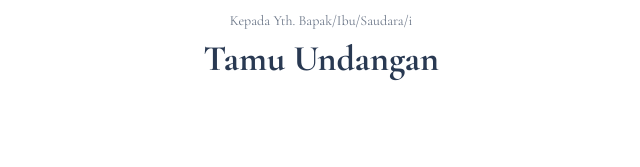
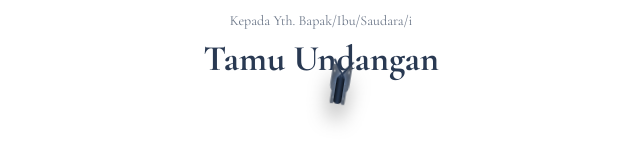
Before and after one commit to farhandwk/wedding-invitation, a Next.js app: page / in a window 1280 px wide. Shown: the part 231-398 px from the top of the page, without its empty margins (319-959 px from the left). Built offline with nearby package versions, Linux system fonts and the light colour scheme.

Commit message:
Butterfly Implementation

```diff
--- a/app/pages/person-2.tsx
+++ b/app/pages/person-2.tsx
@@ -3,6 +3,7 @@
 import React, { useEffect, useRef, useState } from 'react'
 import { serif, script, serif_2 } from '@/src/lib/font';
 import Image from "next/image";
+import Butterfly from '@/components/Butterfly';
 
 import AnimatedLine from '@/components/AnimatedLine';
 
@@ -87,6 +88,7 @@ const AnimatedProfile = ({ p }: { p: PersonItem }) => {
 const Person  = () => {
     return (
         <section className={`${serif.className} text-navy h-auto min-w-[100vw] bg-[#FFFFF] flex flex-col gap-24 items-center justify-center text-center px-6 py-24 text-base overflow-hidden`}>
+          <Butterfly/>
             <h1 className='text-[0.85rem] sm:text-sm md:text-base lg:text-2l font-normal'>Ya Allah.. bersimpuh kami memohon ridha-Mu untuk pernikahan putra-putri kami:</h1>
             <div className='flex flex-col w-full max-w-2xl'>
               {persons.map((p, index) => (
--- /dev/null
+++ b/components/Butterfly.tsx
@@ -0,0 +1,193 @@
+'use client';
+
+import React, { useState, useEffect, useRef, useCallback } from 'react';
+
+// Tipe data untuk State kupu-kupu
+interface ButterflyState {
+  x: number;
+  y: number;
+  size: number;
+  rotation: number;
+  tDuration: number; // Transition Duration (Kecepatan terbang)
+  wDuration: number; // Wing Animation Duration (Kecepatan kepakan sayap)
+  isMounted: boolean;
+}
+
+export default function Butterfly() {
+  const timeoutRef = useRef<NodeJS.Timeout | null>(null);
+
+  const [state, setState] = useState<ButterflyState>({
+    x: 0,
+    y: 0,
+    size: 45,
+    rotation: 0,
+    tDuration: 0,
+    wDuration: 0.5,
+    isMounted: false, // Digunakan untuk menghindari Hydration Error di Next.js
+  });
+
+  const generateRandom = (min: number, max: number) => {
+    return Math.floor(Math.random() * (max - min + 1)) + min;
+  };
+
+  const flutter = useCallback((isStartled = false) => {
+    setState((prev) => {
+      if (typeof window === 'undefined') return prev;
+
+      let { x, y, size, rotation, isMounted } = prev;
+
+      // Inisialisasi posisi awal di tengah layar jika baru pertama kali load
+      if (!isMounted) {
+        x = window.innerWidth / 2;
+        y = window.innerHeight / 2;
+      }
+
+      let tDuration, wDuration, nextTimer;
+
+      if (isStartled) {
+        // TERKEJUT: Melompat jauh, durasi cepat, kepakan cepat
+        x += generateRandom(-300, 300);
+        y += generateRandom(-300, 300);
+        tDuration = generateRandom(3, 8) / 10;
+        wDuration = generateRandom(1, 2) / 10;
+        nextTimer = 1000; // Cepat kembali santai setelah 1 detik
+      } else {
+        // SANTAI: Mengambang dekat, durasi lambat, kepakan anggun
+        x += generateRandom(-150, 150);
+        y += generateRandom(-150, 150);
+        tDuration = generateRandom(60, 120) / 10;
+        wDuration = generateRandom(4, 7) / 10;
+        nextTimer = generateRandom(5000, 10000); // 5-10 detik melayang lambat
+      }
+
+      // Menjaga agar tidak keluar batas layar
+      const maxX = window.innerWidth - 100;
+      const maxY = window.innerHeight - 100;
+      x = Math.max(30, Math.min(x, maxX - 30));
+      y = Math.max(30, Math.min(y, maxY - 30));
+
+      // Variasi ukuran agar terlihat menjauh/mendekat (3D halus)
+      size += generateRandom(-5, 5);
+      size = Math.max(40, Math.min(size, 55));
+
+      // Variasi kemiringan badan
+      rotation += generateRandom(-25, 25);
+      rotation = Math.max(-15, Math.min(rotation, 15));
+
+      // Atur jadwal manuver berikutnya
+      if (timeoutRef.current) clearTimeout(timeoutRef.current);
+      timeoutRef.current = setTimeout(() => flutter(false), nextTimer);
+
+      return { x, y, size, rotation, tDuration, wDuration, isMounted: true };
+    });
+  }, []);
+
+  // Fungsi klik saat user mengagetkan kupu-kupu
+  const handleStartle = () => {
+    if (timeoutRef.current) clearTimeout(timeoutRef.current);
+    flutter(true);
+  };
+
+  // Jalankan animasi saat komponen di-mount ke browser
+  useEffect(() => {
+    flutter(false);
+    return () => {
+      if (timeoutRef.current) clearTimeout(timeoutRef.current);
+    };
+  }, [flutter]);
+
+  // Hindari render di server (Hydration mismatch) sebelum posisi fix didapatkan
+  if (!state.isMounted) return null;
+
+  return (
+    <>
+      <style dangerouslySetInnerHTML={{ __html: `
+        .bf-body-ant::before, .bf-body-ant::after {
+          content: ''; position: absolute; top: -18px; width: 1.5px; height: 22px; background: #293952; border-radius: 5px;
+        }
+        .bf-body-ant::before { left: 0px; transform: rotate(-35deg); }
+        .bf-body-ant::after { right: 0px; transform: rotate(35deg); }
+
+        .bf-wing {
+          background-color: #293952;
+          box-shadow: inset 0 0 15px rgba(255, 255, 255, 0.4), inset 0 0 5px #293952;
+          opacity: 0.92;
+          animation-iteration-count: infinite;
+          animation-direction: alternate;
+        }
+
+        .bf-upper-left {
+          border-radius: 10% 80% 0% 30%; transform-origin: 100% 50%; animation-name: bf_move_left;
+          background: radial-gradient(circle at 25% 25%, rgba(255,255,255,0.7) 1%, transparent 8%), radial-gradient(ellipse at 80% 80%, #5c83b8 0%, #293952 50%, #0d131c 100%);
+        }
+        .bf-upper-right {
+          border-radius: 80% 10% 30% 0%; transform-origin: 0% 50%; animation-name: bf_move_right;
+          background: radial-gradient(circle at 75% 25%, rgba(255,255,255,0.7) 1%, transparent 8%), radial-gradient(ellipse at 20% 80%, #5c83b8 0%, #293952 50%, #0d131c 100%);
+        }
+        .bf-lower-left {
+          border-radius: 30% 0% 80% 10%; transform-origin: 100% 50%; animation-name: bf_move_left;
+          background: radial-gradient(circle at 30% 70%, rgba(255,255,255,0.4) 2%, transparent 10%), radial-gradient(ellipse at 80% 20%, #4a6a96 0%, #293952 60%, #080c12 100%);
+        }
+        .bf-lower-right {
+          border-radius: 0% 30% 10% 80%; transform-origin: 0% 50%; animation-name: bf_move_right;
+          background: radial-gradient(circle at 70% 70%, rgba(255,255,255,0.4) 2%, transparent 10%), radial-gradient(ellipse at 20% 20%, #4a6a96 0%, #293952 60%, #080c12 100%);
+        }
+
+        @keyframes bf_move_left { from {transform: rotateY(0deg);} to {transform: rotateY(70deg);} }
+        @keyframes bf_move_right { from {transform: rotateY(0deg);} to {transform: rotateY(-70deg);} }
+      `}} />
+
+      <div
+        onClick={handleStartle}
+        className="fixed cursor-pointer z-[9999]"
+        style={{
+          left: `${state.x}px`,
+          top: `${state.y}px`,
+          width: `${state.size}px`,
+          height: `${state.size}px`,
+          transform: `rotate(${state.rotation}deg)`,
+          transition: `all ${state.tDuration}s ease-in-out`,
+          filter: 'drop-shadow(0px 15px 10px rgba(0,0,0,0.3))',
+        }}
+      >
+        {/* Badan & Antena */}
+        <div
+          className="absolute top-[20%] left-1/2 w-[8px] h-[60%] rounded-full -translate-x-1/2 z-10 bf-body-ant"
+          style={{ background: 'linear-gradient(to right, #0d131c, #293952, #0d131c)' }}
+        />
+
+        {/* Sayap Kiri */}
+        <div className="absolute left-0 top-0 w-1/2 h-full">
+          <div className="relative w-full h-1/2 [perspective:200px]">
+            <div
+              className="absolute w-full h-full bf-wing bf-upper-left"
+              style={{ animationDuration: `${state.wDuration}s` }}
+            />
+          </div>
+          <div className="relative w-full h-1/2 [perspective:200px]">
+            <div
+              className="absolute right-0 top-[-5px] w-[80%] h-[80%] bf-wing bf-lower-left"
+              style={{ animationDuration: `${state.wDuration}s` }}
+            />
+          </div>
+        </div>
+
+        {/* Sayap Kanan */}
+        <div className="absolute right-0 top-0 w-1/2 h-full">
+          <div className="relative w-full h-1/2 [perspective:200px]">
+            <div
+              className="absolute w-full h-full bf-wing bf-upper-right"
+              style={{ animationDuration: `${state.wDuration}s` }}
+            />
+          </div>
+          <div className="relative w-full h-1/2 [perspective:200px]">
+            <div
+              className="absolute left-0 top-[-5px] w-[80%] h-[80%] bf-wing bf-lower-right"
+              style={{ animationDuration: `${state.wDuration}s` }}
+            />
+          </div>
+        </div>
+      </div>
+    </>
+  );
+}
```
